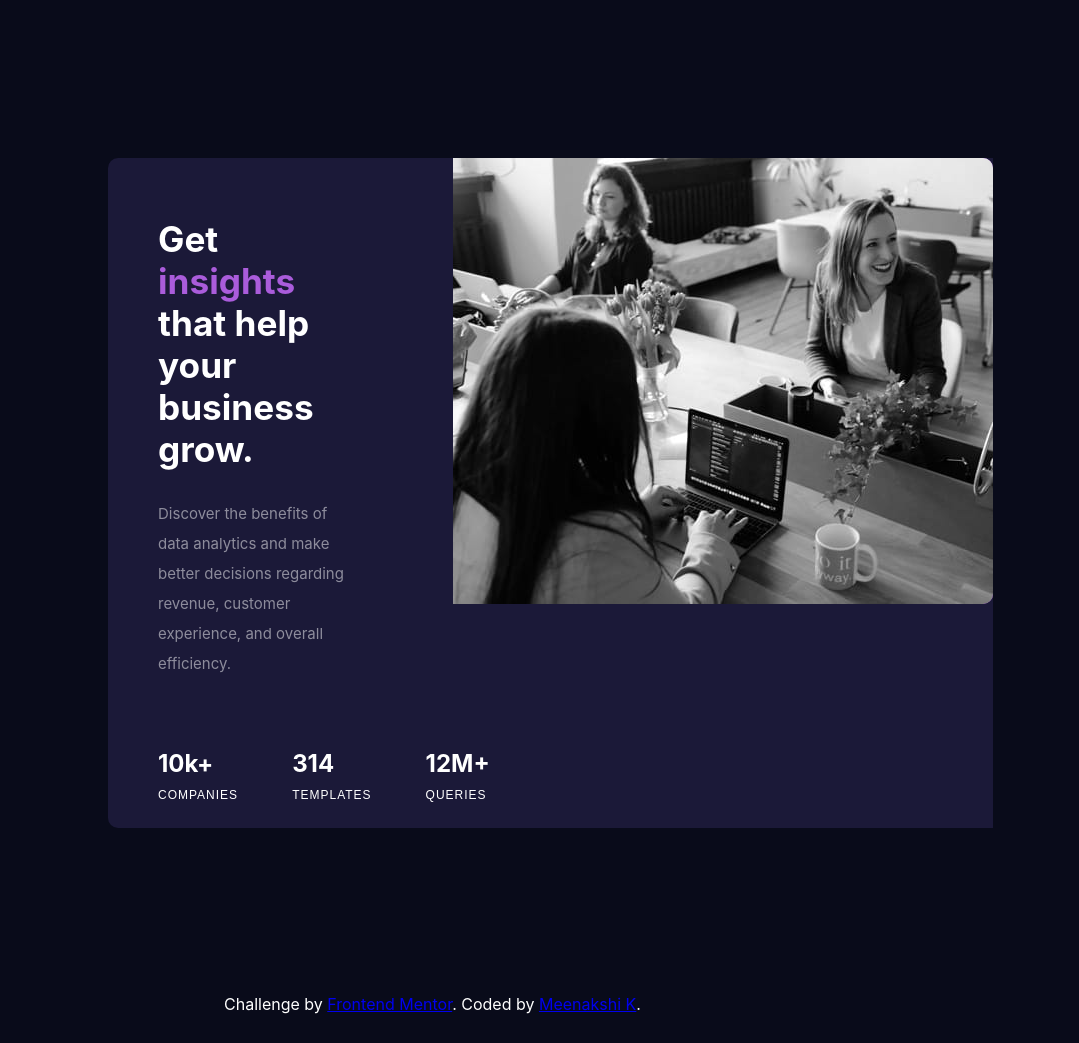
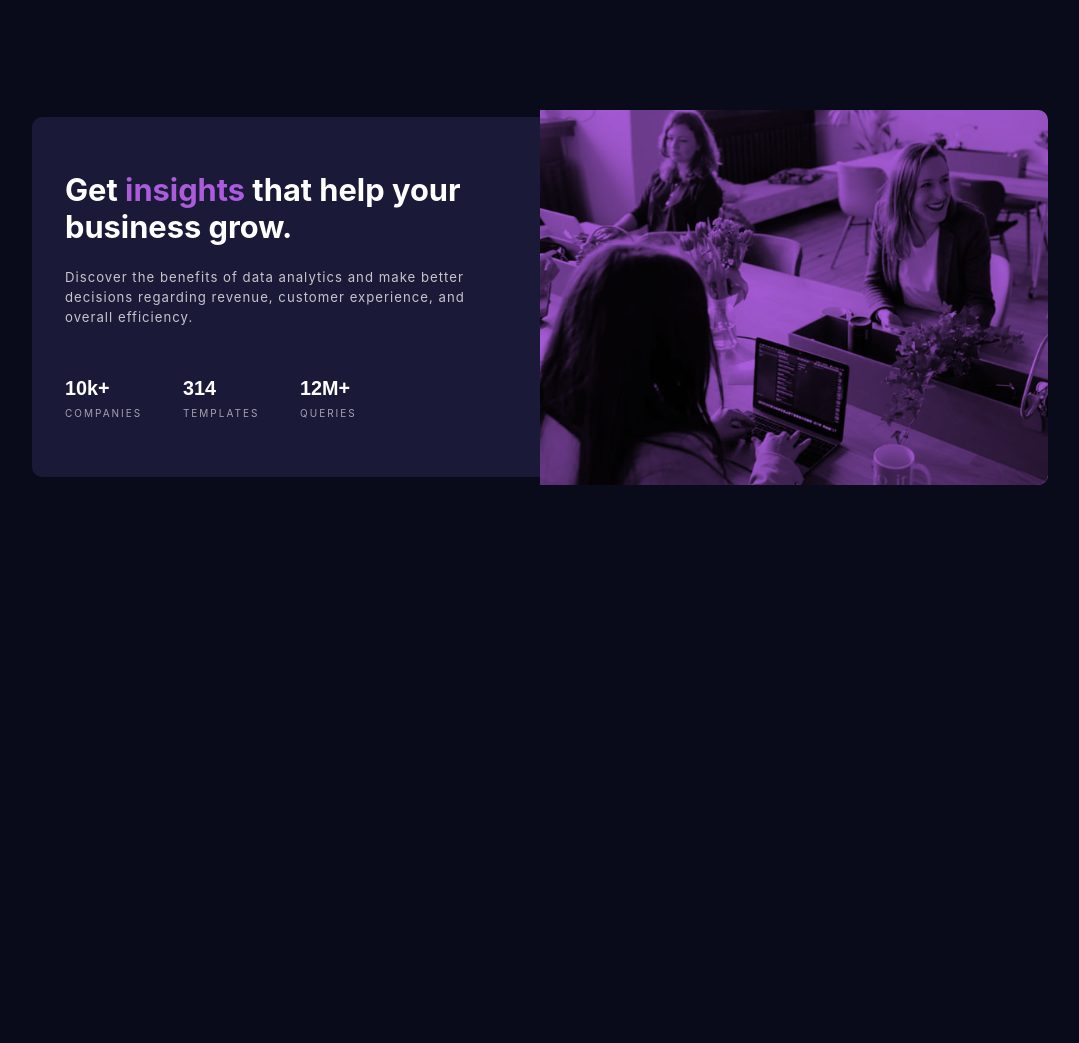
Before and after one commit to Memeena/Stats_preview_challenge, a plain HTML site: page index.html in a window 1280 px wide. Shown: the whole page, without its empty margins (100-1179 px from the left). After the commit the page ends 800 px from the top, so only its background shows below. Drawn offline with Linux system fonts and the light colour scheme.

Commit message:
Add files via upload

```diff
--- /dev/null
+++ b/css/styles.css
@@ -0,0 +1,138 @@
+body {
+  background-color: #090b1a;
+  background-size: cover; }
+
+*,
+*::after,
+*::before {
+  box-sizing: inherit;
+  margin: 0;
+  padding: 0; }
+
+html {
+  box-sizing: border-box;
+  font-size: 62.5%; }
+  @media (min-width: 56.25em) {
+    html {
+      font-size: 62.5%; } }
+  @media (min-width: 75em) {
+    html {
+      font-size: 68.75%; } }
+  @media (min-width: 90em) {
+    html {
+      font-size: 93.75%; } }
+
+.stat-card {
+  display: flex;
+  flex-direction: column;
+  flex-wrap: wrap;
+  align-items: stretch;
+  justify-content: center;
+  margin: 3rem 1rem;
+  max-width: 375px; }
+  @media (min-width: 56.25em) {
+    .stat-card {
+      flex-direction: row-reverse;
+      align-items: stretch;
+      flex-wrap: nowrap;
+      margin: 10rem;
+      max-width: 100vw; } }
+  @media (min-width: 75em) {
+    .stat-card {
+      margin: 10rem 12rem; } }
+  @media (min-width: 90em) {
+    .stat-card {
+      margin: 10rem 8rem; } }
+
+.stat-card__image {
+  background-color: #aa5cdb;
+  border-radius: 10px 10px 0 0;
+  overflow: hidden; }
+  @media (min-width: 56.25em) {
+    .stat-card__image {
+      flex: 0 0 50%;
+      border-radius: 0 10px 10px 0; } }
+
+.stat-card__img {
+  width: 100%;
+  object-fit: cover;
+  flex: 0 0 100%;
+  border-radius: 10px 10px 0 0;
+  mix-blend-mode: multiply; }
+  @media (min-width: 56.25em) {
+    .stat-card__img {
+      height: 100%;
+      border-radius: 0 10px 10px 0; } }
+
+.stat-card__details {
+  padding: 5rem 3rem;
+  background-color: #1b1938;
+  line-height: 1;
+  border-radius: 0 0 10px 10px;
+  font-family: 'Inter', sans-serif;
+  display: inline-block;
+  flex: 0 0 100%;
+  align-self: center;
+  text-align: center;
+  margin-top: -5px; }
+  @media (min-width: 56.25em) {
+    .stat-card__details {
+      flex: 0 0 50%;
+      text-align: left;
+      margin-top: 0;
+      border-radius: 10px 0 0 10px; } }
+
+.stat-card__main-heading {
+  color: white;
+  font-weight: 700;
+  font-size: 3.2rem;
+  line-height: 1.2; }
+  @media (min-width: 56.25em) {
+    .stat-card__main-heading {
+      font-size: 2.8rem; } }
+
+.stat-card__em-desc {
+  color: #aa5cdb;
+  font-weight: 700; }
+
+.stat-card__main-para {
+  color: rgba(255, 255, 255, 0.75);
+  font-weight: 400;
+  padding: 2rem 1rem 4rem 0;
+  font-size: 1.2rem;
+  line-height: 1.8;
+  letter-spacing: 1px; }
+  @media (min-width: 56.25em) {
+    .stat-card__main-para {
+      line-height: 1.5; } }
+  @media (min-width: 90em) {
+    .stat-card__main-para {
+      padding-right: 6rem; } }
+
+.stat-card__stats {
+  list-style: none;
+  color: rgba(255, 255, 255, 0.6); }
+  @media (min-width: 56.25em) {
+    .stat-card__stats {
+      display: flex; } }
+
+.stat-card__item {
+  padding-bottom: 2rem;
+  line-height: 1.7; }
+  @media (min-width: 56.25em) {
+    .stat-card__item {
+      padding-bottom: 0;
+      padding-right: 3.7rem; } }
+
+.stat-card__header {
+  color: white;
+  font-family: 'Lexend Deca', sans-serif;
+  font-weight: 700;
+  font-size: 1.8rem; }
+
+.stat-card__para {
+  text-transform: uppercase;
+  display: block;
+  color: rgba(255, 255, 255, 0.6);
+  font-size: 10px;
+  letter-spacing: 2px; }
--- a/index.html
+++ b/index.html
@@ -7,45 +7,61 @@
   <link rel="icon" type="image/png" sizes="32x32" href="images\favicon-32x32.png">
   <title>Frontend Mentor | Stats preview card component</title>
 
-  <link rel="stylesheet" type="text/css" href="styles.css">
+  <link rel="stylesheet" href="css/styles.css">
   <link rel="preconnect" href="https://fonts.gstatic.com">
   <link href="https://fonts.googleapis.com/css2?family=Inter:wght@400;700&family=Lexend+Deca&display=swap" rel="Google_font">
 </head>
 
 <body>
+  <main>
+    <section class="stat-card">
+        <div class="stat-card__image">
+          <img src="images/image-header-mobile.jpg" alt="mobile-img" class="stat-card__img">
+        </div>
 
-  <section class="card-container">
+        <div class="stat-card__details">
+            <h1 class="stat-card__main-heading">
+            Get <span class="stat-card__em-desc">insights</span> that help your business grow.
+            </h1>
 
-    <img class="img-class" src="images/image-header-desktop.jpg" alt="Design_card_img">
+            <p class="stat-card__main-para">
+            Discover the benefits of data analytics and make better decisions regarding revenue, customer experience, and overall efficiency.
+            </p>
+
+            <ul class="stat-card__stats">
+                <li class="stat-card__item">
+                    <h2 class="stat-card__header"> 10k+ </h2>
+                    <span class="stat-card__para"> COMPANIES </span>
+                </li>
+
+                <li class="stat-card__item">
+                    <h2 class="stat-card__header"> 314 </h2>
+                    <span class="stat-card__para"> TEMPLATES </span>
+                </li>
+
+                <li class="stat-card__item">
+                    <h2 class="stat-card__header"> 12M+ </h2>
+                    <span class="stat-card__para"> QUERIES </span>
+                </li>
+            </ul>
+
+        </div>
+
+    </section>
+  </main>
+</body>
 
 
-    <h1 class="main-heading">Get <span class="em-desc">insights</span> that help your business grow.</h1>
 
-    <p class="main-para">Discover the benefits of data analytics and make better decisions regarding revenue, customer
-      experience, and overall efficiency.
-    </p>
 
-    <div class="stat-heading1">
-      <h2 class="stat-header"> 10k+ </h2>
-      <p class="stat-para"> COMPANIES </p>
-    </div>
-
-    <div class="stat-heading2">
-      <h2 class="stat-header"> 314 </h2>
-      <p class="stat-para"> TEMPLATES </p>
-    </div>
-
-    <div class="stat-heading3">
-      <h2 class="stat-header"> 12M+ </h2>
-      <p class="stat-para"> QUERIES </p>
-    </div>
+<!--
   </section>
   <div class="attribution">
     <p> Challenge by <a href="https://www.frontendmentor.io?ref=challenge" target="_blank">Frontend Mentor</a>.
       Coded by <a href="#">Meenakshi K</a>.
     </p>
   </div>
-
-</body>
+</main>
+</body> -->
 
 </html>
--- /dev/null
+++ b/sass/_base.scss
@@ -0,0 +1,30 @@
+body {
+    background-color:$color-very-dark-blue;
+    background-size: cover;
+}
+
+*,
+*::after,
+*::before{
+    box-sizing: inherit;
+    margin: 0;
+    padding: 0;
+}
+
+html{
+    box-sizing: border-box;
+    font-size: 62.5%;
+
+    @include respond(tab-port){
+        font-size: 62.5%;     //1rem = 10px    10/16 = 62.5%
+    }
+
+    @include respond(tab-land){
+        font-size: 68.75%;     //1rem = 11px    11/16 = 68.75%
+    }
+
+    @include respond(laptop){
+        font-size: 93.75%;  //1rem = 15px 15/16=93.75%
+    }
+
+}
--- /dev/null
+++ b/sass/_components.scss
@@ -0,0 +1,118 @@
+.stat-card{
+
+    &__image{
+        background-color: $color-soft-violet;
+        border-radius: 10px 10px 0 0;
+        overflow: hidden;
+
+        @include respond(tab-port){
+            flex: 0 0 50%;
+            border-radius: 0 10px 10px 0;
+        }
+    }
+    &__img{
+        width: 100%;
+        object-fit: cover;
+        flex:0 0 100%;
+        border-radius: 10px 10px 0 0;
+        mix-blend-mode: multiply;
+
+        @include respond(tab-port){
+            height: 100%;
+            border-radius: 0 10px 10px 0;
+        }
+
+    }
+
+    &__details{
+        padding: 5rem 3rem;
+        background-color: $color-dark-desaturated-blue;
+        line-height: 1;
+        border-radius: 0 0 10px 10px;
+        font-family: 'Inter', sans-serif;
+        display: inline-block;
+        flex:0 0 100%;
+        align-self: center;
+        text-align: center;
+        margin-top:-5px;
+
+        @include respond(tab-port){
+            flex: 0 0 50%;
+            text-align: left;
+            margin-top: 0;
+            border-radius: 10px 0 0 10px;
+        }
+    }
+
+    &__main-heading{
+        color: $color-White;
+        font-weight: 700;
+        font-size: 3.2rem;
+        line-height: 1.2;
+        @include respond(tab-port){
+            font-size: 2.8rem;
+        }
+    }
+
+    &__em-desc{
+        color:$color-soft-violet;
+        font-weight: 700;
+    }
+
+    &__main-para{
+        color:$color-light-white;
+        font-weight: 400;
+        padding: 2rem 1rem 4rem 0;
+        font-size: 1.2rem;
+        line-height: 1.8;
+        letter-spacing: 1px;
+
+
+
+        @include respond(tab-port){
+            line-height: 1.5;
+        }
+
+        @include respond(laptop){
+            padding-right: 6rem;
+        }
+    }
+
+    &__stats{
+        list-style: none;
+        // display: flex;
+        color:$color-very-light-white;
+        @include respond(tab-port){
+            display: flex;
+        }
+
+    }
+
+    &__item{
+        // padding-right: 3.7rem;
+        padding-bottom: 2rem;
+        line-height: 1.7;
+
+        @include respond(tab-port){
+            padding-bottom: 0;
+            padding-right: 3.7rem;
+        }
+    }
+
+    &__header{
+        color: white;
+        font-family: 'Lexend Deca', sans-serif;
+        font-weight: 700;
+        font-size:1.8rem;
+    }
+
+    &__para{
+        text-transform: uppercase;
+        display: block;
+        color: $color-very-light-white;
+        font-size: 10px;
+        letter-spacing: 2px;
+
+    }
+
+}
--- /dev/null
+++ b/sass/_layout.scss
@@ -0,0 +1,27 @@
+.stat-card{
+
+    display: flex;
+    flex-direction: column;
+    flex-wrap: wrap;
+    align-items: stretch;
+    justify-content: center;
+    margin: 3rem 1rem;
+    max-width: 375px;
+
+    @include respond(tab-port){
+        flex-direction: row-reverse;
+        align-items: stretch;
+        flex-wrap:nowrap;
+        margin: 10rem;
+        max-width: 100vw;
+    }
+
+    @include respond(tab-land){
+        margin:10rem 12rem;
+    }
+
+    @include respond(laptop){
+        margin: 10rem 8rem;
+    }
+
+}
--- /dev/null
+++ b/sass/main.scss
@@ -0,0 +1,5 @@
+@import "variables";
+@import "mixins";
+@import "base";
+@import "layout";
+@import "components";
```
Also changed, not shown: sass/_mixins.scss (added, +14 -0 lines), sass/_variables.scss (added, +7 -0 lines), 1 other file.
